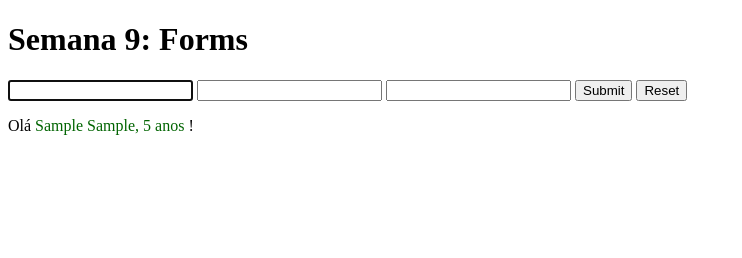
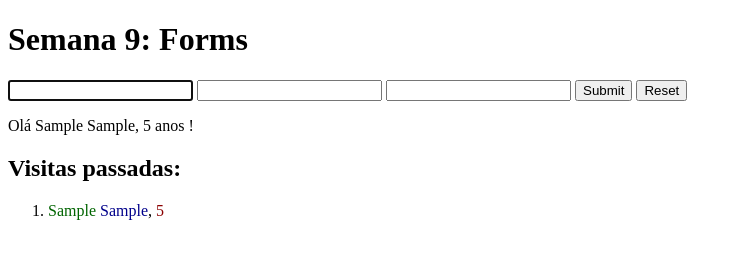
Before and after one commit to ufjf-dcc121/ufjf-dcc121-2023-1-atv9-jose-miguel-lima, a plain HTML site: page index.html in a window 1280 px wide. Both pictures are taken after typing "Sample", "Sample", "5" into the empty fields and a click on the input 603 px from the left and 90 px from the top of the page. Shown: the whole page, without its empty margins (0-742 px from the left). Drawn offline with Linux system fonts and the light colour scheme.

Commit message:
adiciona css (passo final)

```diff
--- a/index.html
+++ b/index.html
@@ -6,8 +6,22 @@
     <meta name="viewport" content="width=device-width, initial-scale=1.0">
     <title>Semana 9: Forms</title>
     <style>
-        p>span {
+        .pessoa > div{
             color: darkgreen;
+            display: inline;
+        }
+        .pessoa > .idade {
+            color: darkred;
+        }
+        div.sobrenome {
+            color: darkblue;
+        }
+        .sobrenome::before {
+            content : ' ';
+        }
+        .idade::before {
+            color:black;
+            content: ', ';
         }
     </style>
 </head>
@@ -29,6 +43,10 @@
         </form>
         <p></p>
 
+        <h2>Visitas passadas:</h2>
+
+        <ol></ol>
+
     </main>
 
     <script>
@@ -36,6 +54,7 @@
         form.addEventListener("submit", aoEnviar);
 
         const mensagem = document.querySelector("p");
+        const ol = document.querySelector("ol");
 
         function aoEnviar(evento){
             evento.preventDefault();
@@ -50,8 +69,35 @@
 
             form.reset();   //limpa os inputs
             form.nome.focus();  //coloca o foco no primeiro input novamente
+
+
+            adicionaPessoa(nome, sobrenome, idade);
         }
 
+        function adicionaPessoa(nome, sobrenome, idade) {
+            const li = document.createElement("li");    //cria novo item de lista
+            const divPessoa = document.createElement('div');
+            divPessoa.classList.add("pessoa");
+
+            const spanNome =document.createElement('div');
+            spanNome.classList.add('nome');
+            spanNome.textContent = nome;
+            divPessoa.appendChild(spanNome);
+
+            const spanSobrenome =document.createElement('div');
+            spanSobrenome.classList.add('sobrenome');
+            spanSobrenome.textContent = sobrenome;
+            divPessoa.appendChild(spanSobrenome);
+
+            const spanIdade =document.createElement('div');
+            spanIdade.classList.add('idade');
+            spanIdade.textContent = idade;
+            divPessoa.appendChild(spanIdade);
+
+            li.appendChild(divPessoa);  //divPessoa é filho de li
+            ol.appendChild(li);     //diz que li é filho de ol
+
+        }
     </script>
 
 </body>
```
